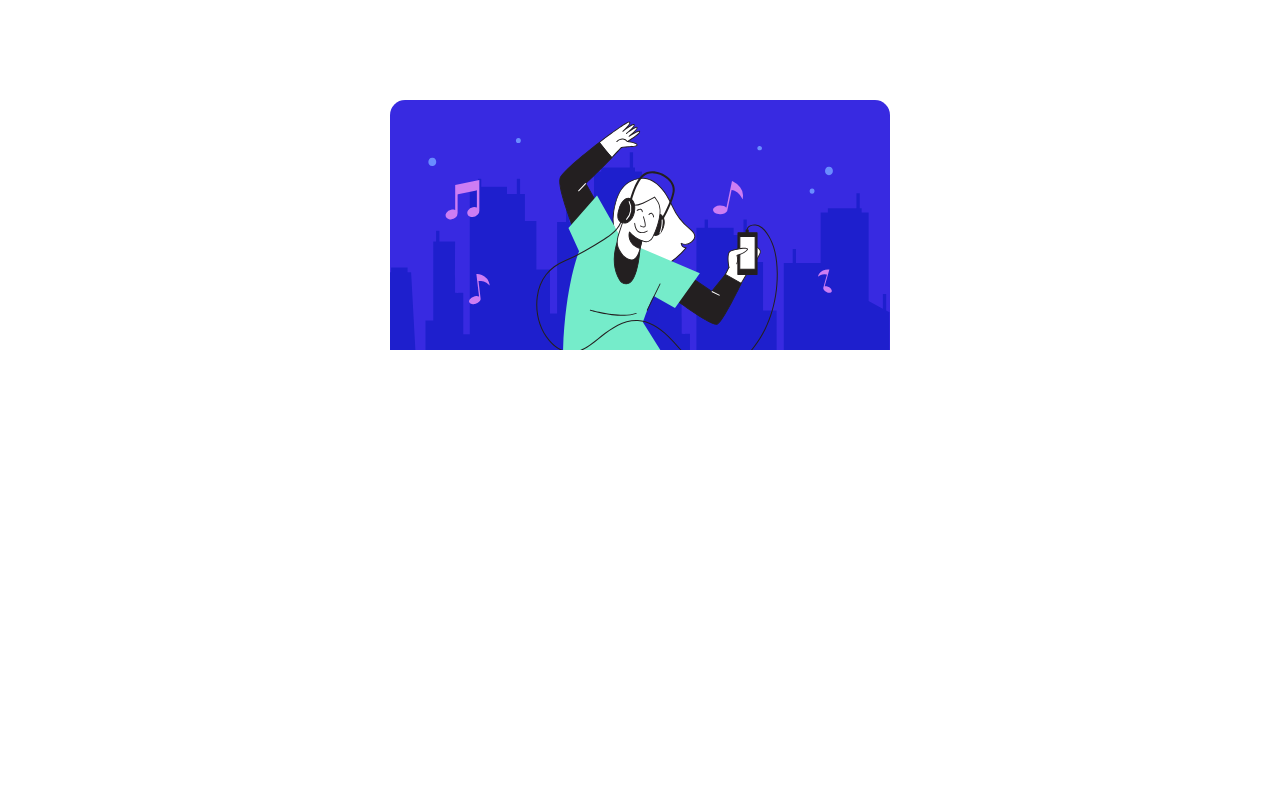
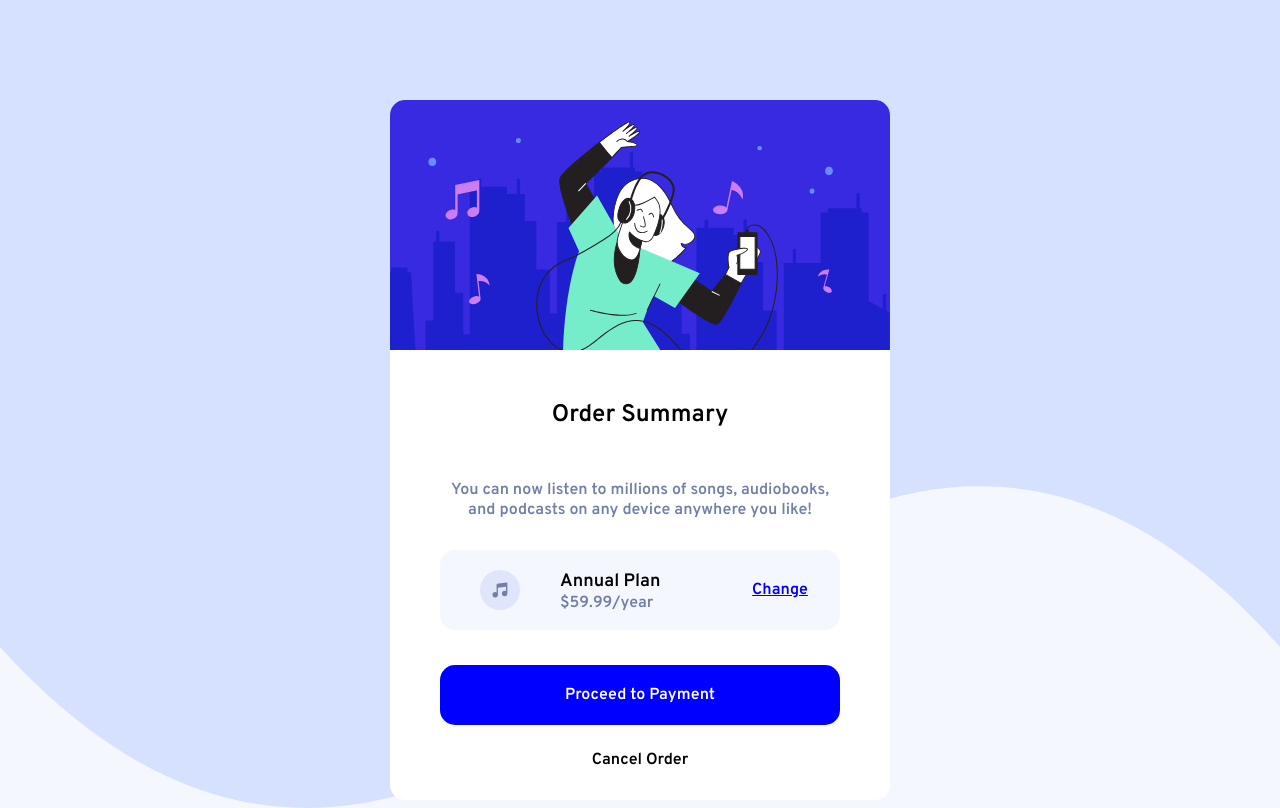
Before and after one commit to cwebdev/Order-Summary-Page, a plain HTML site: page index.html in a window 1280 px wide. Drawn offline with Linux system fonts and the light colour scheme.

Commit message:
Completing page html and styling

```diff
--- a/index.html
+++ b/index.html
@@ -14,22 +14,42 @@
   <div class="MainCardWrapper">
     <div class="OrderImage"></div>
     <div class="OrderSummaryWrapper">
-
+      <div class="OrderSummaryContentWrapper">
+        <div class="OrderSummaryTitleWrapper">
+          <div class="OrderSummaryTitle">Order Summary</div>
+        </div>
+        <div class="OrderDetailsWrapper">
+          <div class="OrderDetails">You can now listen to millions of songs, audiobooks, and podcasts on any
+  device anywhere you like!</div>
+        </div>
+        <div class="AnnualPlanWrapper">
+             <div class="ProductIconWrapper">
+               <div class="ProductIcon"></div>
+             </div>
+             <div class="PlanDetailsWrapper">
+               <div class="PlanDetails">
+                <div class="PlanName">Annual Plan</div>
+                <div class="PlanPrice">$59.99/year</div>
+               </div>
+             </div>
+             <div class="ChangeBtnWrapper">
+               <div class="ChangeBtn">
+                 <a href="#">Change</a>
+              </div>
+             </div>
+        </div>
+        <div class="PaymentBtnWrapper">
+          <div class="PaymentBtn">
+            Proceed to Payment
+          </div>
+        </div>
+        <div class="CancelOrderBtnWrapper">
+          <div class="CancelOrderBtn">
+            Cancel Order
+          </div>
+        </div>
+      </div>
     </div>
   </div>
-  <!--
-    Order Summary
-
-  You can now listen to millions of songs, audiobooks, and podcasts on any
-  device anywhere you like!
-
-  Annual Plan
-  $59.99/year
-
-  Change
-
-  Proceed to Payment
-  Cancel Order
-  -->
 </body>
 </html>
--- a/style/style.css
+++ b/style/style.css
@@ -5,6 +5,10 @@
 body
 {
     font-family: 'Overpass', sans-serif;
+    background-image: url('../images/pattern-background-desktop.svg');
+    background-repeat: no-repeat;
+    background-size: 100% 100%;
+    background-color: hsl(225, 100%, 98%);
 }
 
 .MainCardWrapper
@@ -13,7 +17,8 @@ body
     width: 500px;
     margin:auto;
     border-radius: 15px;
-    margin-top: 100px;;
+    margin-top: 100px;
+    background-color: white;
 }
 
 .OrderImage
@@ -33,7 +38,159 @@ body
     width: 100%;
     border-bottom-left-radius: 15px;
     border-bottom-right-radius: 15px;
+
 }
+
+.OrderSummaryContentWrapper
+{
+    display: flex;
+    flex-direction: column;
+    width: 80%;
+    margin: auto;
+}
+
+.OrderSummaryTitleWrapper
+{
+    display: flex;
+    align-items: center;
+    height: 70px;
+    margin-top:30px;
+}
+
+.OrderSummaryTitle
+{
+    width: 100%;
+    text-align: center;
+    font-size: 24px;
+    font-weight: bold;
+    height: 30px;
+
+}
+
+.OrderDetailsWrapper
+{
+    text-align: center;
+    height: 100px;
+    display: flex;
+    align-items: center;
+}
+
+.OrderDetails
+{
+    height: 40px;
+    color: hsl(224, 23%, 55%);
+}
+
+.AnnualPlanWrapper
+{
+    height: 80px;
+    border-radius: 15px;
+    background-color:hsl(225, 100%, 98%);
+    display: flex;
+    flex-wrap: nowrap;
+}
+
+.ProductIconWrapper
+{
+    width: 30%;
+    height: 80px;
+    display: flex;
+    align-items: center;
+}
+
+.ProductIcon
+{
+    background-image: url('../images/icon-music.svg');
+    background-repeat: no-repeat;
+    background-size: 100% 100%;
+    height: 40px;
+    width: 40px;
+    margin:auto;
+}
+
+.PlanDetailsWrapper
+{
+    width: 40%;
+    height: 80px;
+    display: flex;
+    align-items: center;
+}
+
+.PlanDetails
+{
+    height: 40px;
+    margin:auto;
+    display: flex;
+    flex-wrap: wrap;
+}
+
+.PlanName
+{
+    width:100%;
+    font-weight: bold;
+    font-size: 18px;
+}
+
+.PlanPrice
+{
+    width: 100%;
+    color: hsl(224, 23%, 55%);
+}
+
+.ChangeBtnWrapper
+{
+    width: 30%;
+    height: 80px;
+    display: flex;
+    align-items: center;
+}
+
+.ChangeBtn
+{
+    margin: auto;
+}
+
+.PaymentBtnWrapper
+{
+    margin-top:35px;
+    display: flex;
+    align-items: center;
+    height: 60px;
+    border-radius: 15px;
+    background-color: blue;
+    cursor: pointer;
+}
+
+.PaymentBtn
+{
+    height: 20px;
+    width: 100%;
+    color:white;
+    text-align: center;
+}
+
+.CancelOrderBtnWrapper
+{
+    margin-top:5px;
+    display: flex;
+    align-items: center;
+    height: 60px;
+    border-radius: 15px;
+    cursor: pointer;
+}
+
+.CancelOrderBtn
+{
+    height: 20px;
+    width: 100%;
+    text-align: center;
+}
+
+
+
+
+
+
 
 /* For mobile phones: */
 [class*="col-"] {
```
Also changed, not shown: design/desktop-preview.jpg.
